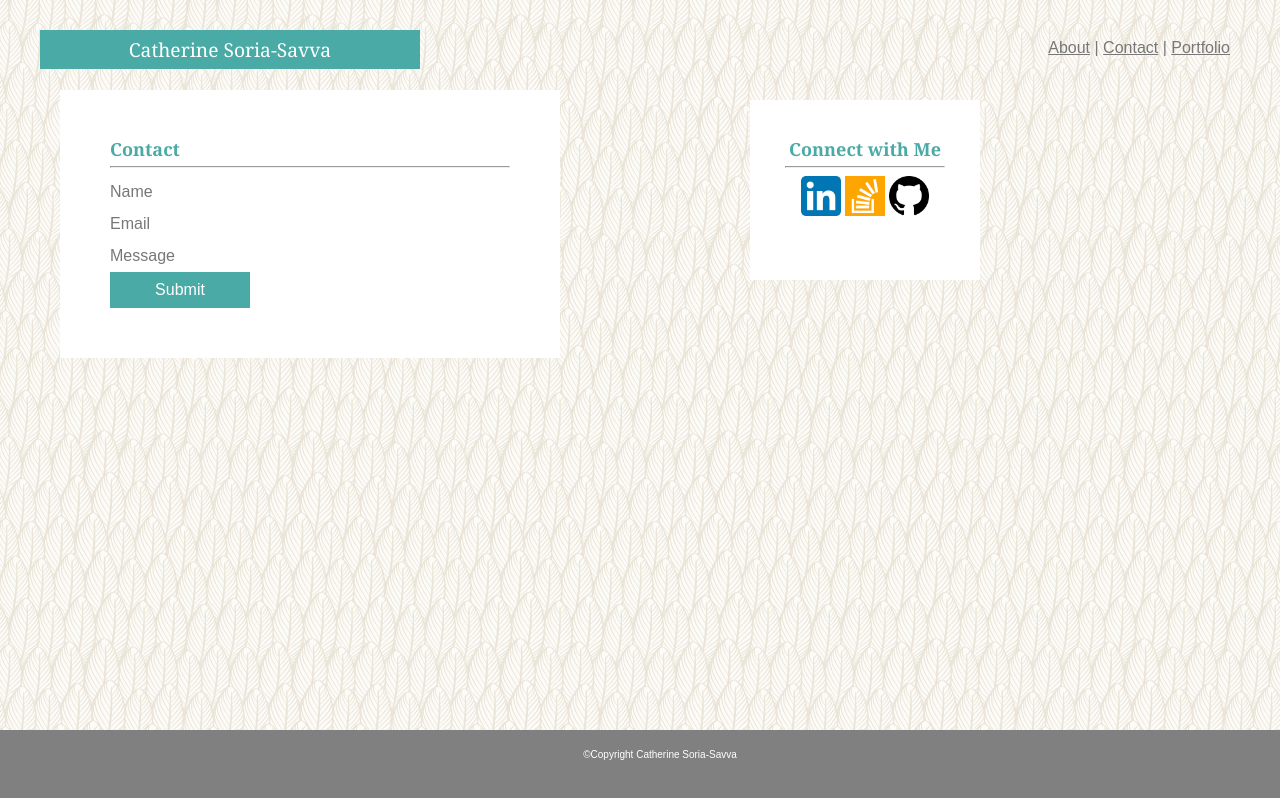
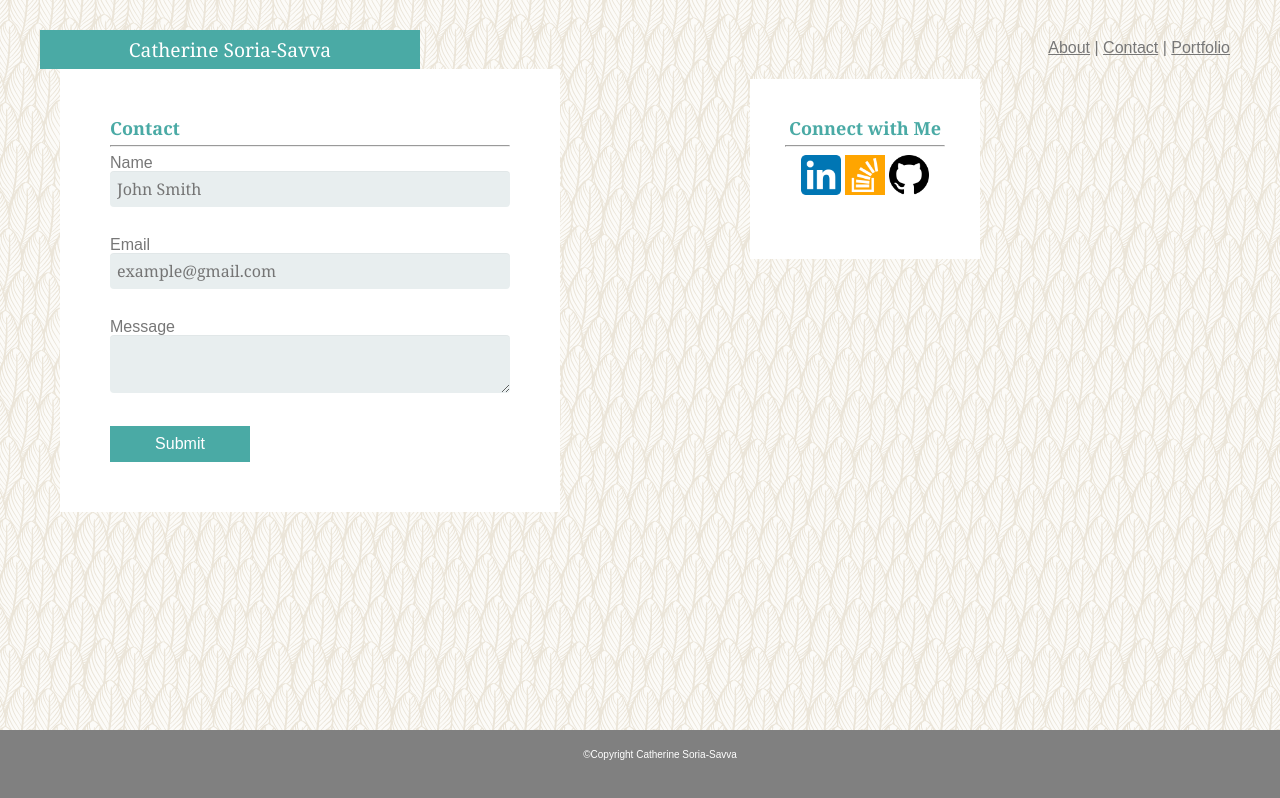
Before and after one commit to cpsavva/Basic-Portfolio, a plain HTML site: page contact.html in a window 1280 px wide. Drawn offline with Linux system fonts and the light colour scheme.

Commit message:
worked on form

```diff
--- a/assets/css/index.css
+++ b/assets/css/index.css
@@ -5,8 +5,7 @@ body {
 }
 
 header {
-	padding-top: 10px;
-	margin: 20px 40px 0px 40px;
+	margin: 30px 40px 0px 40px;
 }
 
 h1 {
--- a/assets/css/styles2.css
+++ b/assets/css/styles2.css
@@ -70,3 +70,76 @@ p {
 	padding: 10px;
 	float: left;
 }
+
+fieldset{
+    border: none;
+}
+legend {
+    font-size: 1.4em;
+    margin-bottom: 10px;
+}
+label {
+    display: block;
+    margin-bottom: 8px;
+}
+
+input[type="text"],
+input[type="date"],
+input[type="datetime"],
+input[type="email"],
+input[type="number"],
+input[type="search"],
+input[type="time"],
+input[type="url"],
+textarea,
+select {
+    font-family: Georgia, "Times New Roman", Times, serif;
+    background: rgba(255,255,255,.1);
+    border: none;
+    border-radius: 4px;
+    font-size: 16px;
+    margin: 0;
+    outline: 0;
+    padding: 7px;
+    width: 100%;
+    box-sizing: border-box;
+    -webkit-box-sizing: border-box;
+    -moz-box-sizing: border-box;
+    background-color: #e8eeef;
+    color:#8a97a0;
+    -webkit-box-shadow: 0 1px 0 rgba(0,0,0,0.03) inset;
+    box-shadow: 0 1px 0 rgba(0,0,0,0.03) inset;
+    margin-bottom: 30px;
+
+}
+
+input[type="text"]:focus,
+input[type="date"]:focus,
+input[type="datetime"]:focus,
+input[type="email"]:focus,
+input[type="number"]:focus,
+input[type="search"]:focus,
+input[type="time"]:focus,
+input[type="url"]:focus,
+textarea:focus,
+select:focus{
+    background: #d2d9dd;
+}
+
+input[type="submit"],
+input[type="button"]
+{
+    position: relative;
+    display: block;
+    padding: 19px 39px 18px 39px;
+    color: #ffffff;
+    margin: 0 auto;
+    background: #4aaaa5;
+    font-size: 18px;
+    text-align: center;
+    font-style: normal;
+    width: 25%;
+    border: 1px solid #16a085;
+    border-width: 1px 1px 3px;
+    margin-bottom: 10px;
+}
--- a/contact.html
+++ b/contact.html
@@ -10,7 +10,7 @@
 		<link rel="stylesheet" type="text/css" href="./assets/css/styles2.css"/>
 	</head>
 	<body>
-		<header class="topbar">
+		<header>
 			<div class="title">
 				<h1>Catherine Soria-Savva</h1>
 			</div>
@@ -25,21 +25,26 @@
 			<!--not sure what to use here-->
 		<div class="container">
 			<section class="main_content">
-				<h2>Contact</h2>
+				<!--h2>Contact</h2>
 
-				<hr>
+				<hr-->
 
-				<p>Name</p>
-
-				<!--shadow box-->
-				<p>Email</p>
-				<!--shadow box-->
-				<p>Message</p>
-				<!--shadow box-->
-
-				<section id="submit_button">
+				<form>
+					<fieldset>
+						<h2>Contact</h2>
+						<hr>
+						Name
+						<input type="text" name="field1" placeholder="John Smith">
+						Email
+						<input type="email" name="field2" placeholder="example@gmail.com">
+						Message
+						<textarea name="field3" placeholder=""></textarea>
+					</fieldset>
 					<h3 class="title">Submit</h3>
-				</section>
+				</form>
+				<!--section id="submit_button">
+					<h3 class="title">Submit</h3>
+				</section-->
 			</section>
 			<section class="connect">
 				<h2><b>Connect with Me</b></h2>
```
Also changed, not shown: index.html (+1 -1 lines).
